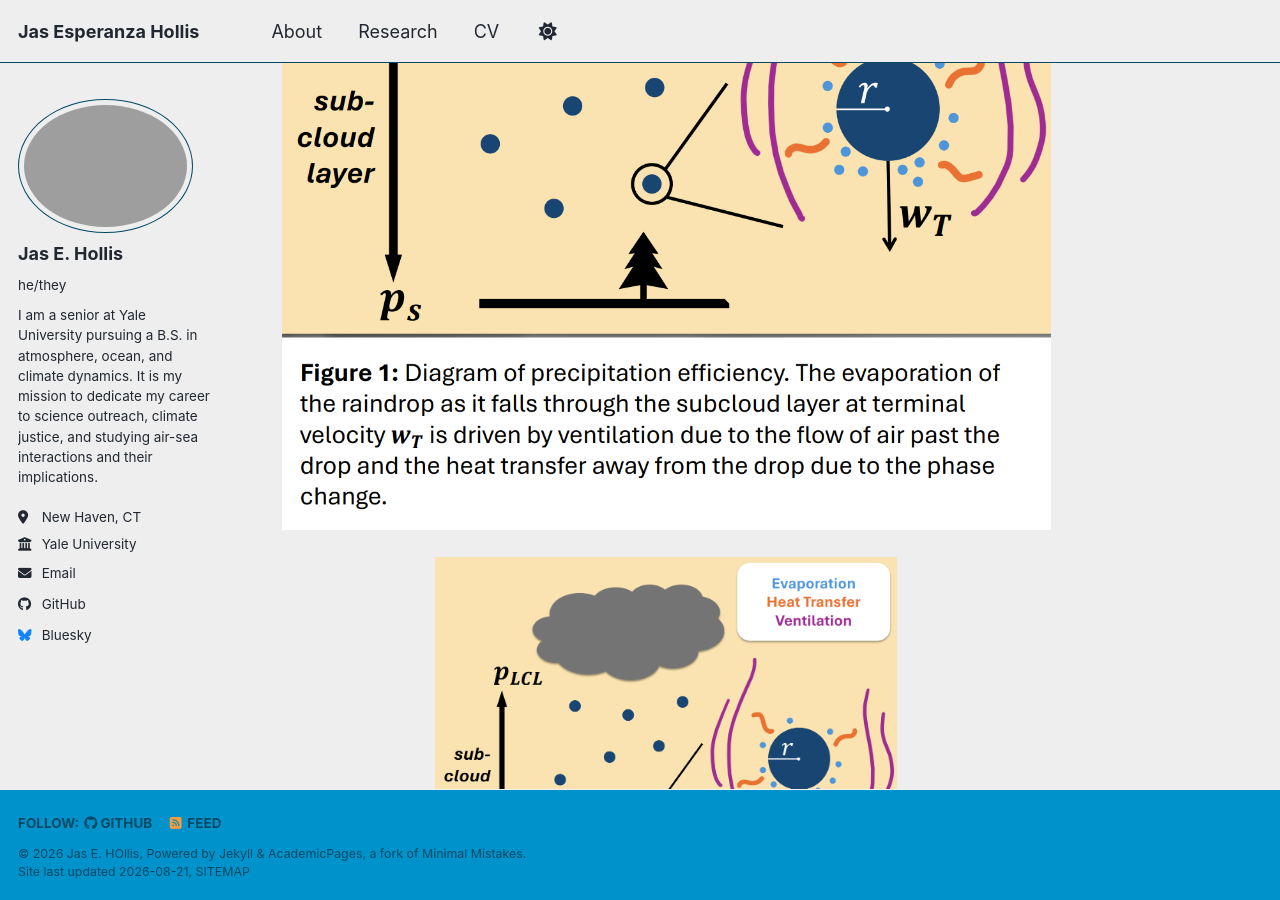
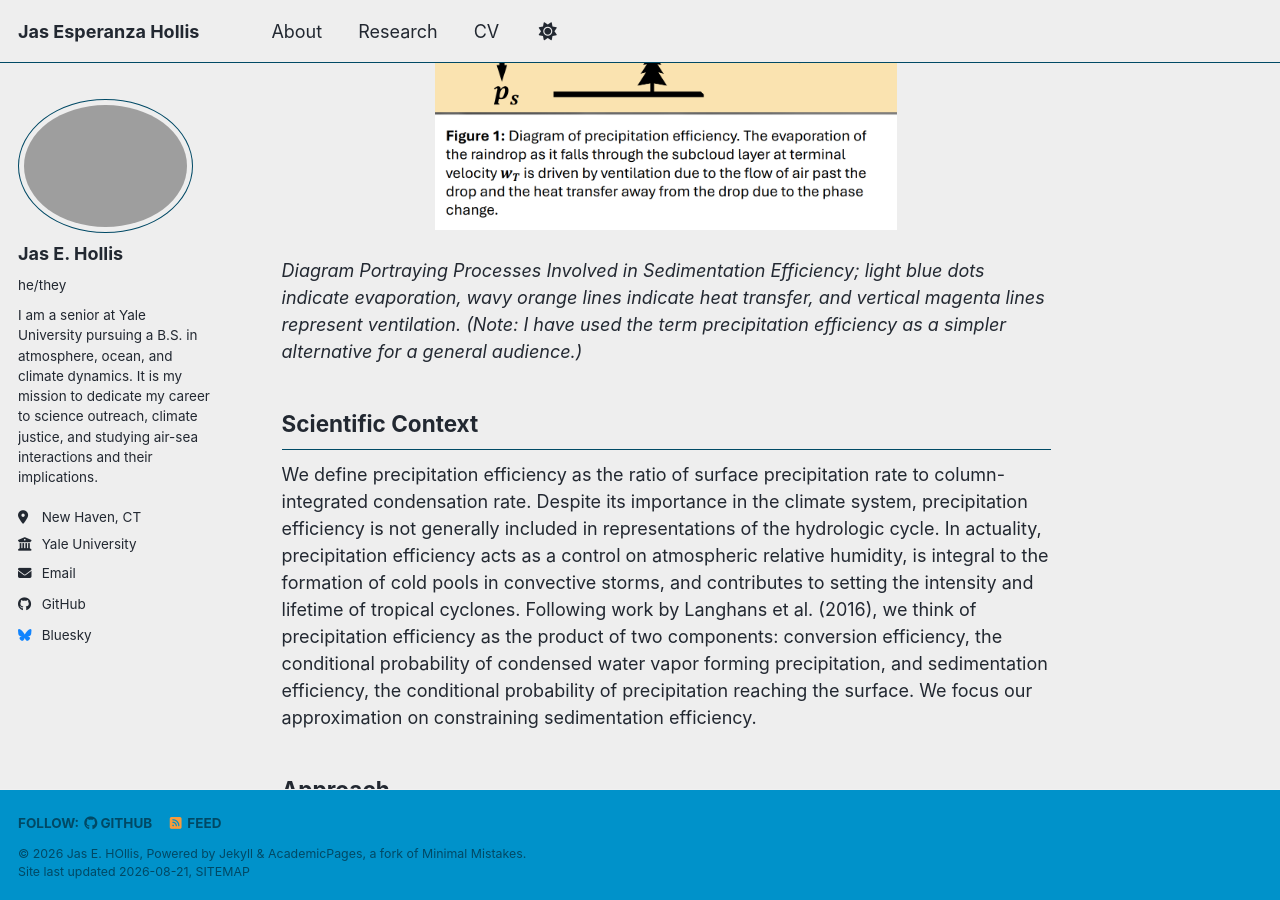
Before and after one commit to jas-hollis/jas-hollis.github.io, a Jekyll site: the page built from _portfolio/sedimentation-efficiency.md, in a window 1280 px wide and 900 px high, scrolled down 704 px. Built offline with Jekyll 4.4.1, drawn with Linux system fonts in a browser that asks for light colours; a style sheet for code colours, icons or effects is not loaded.

Commit message:
Update sedimentation-efficiency.md
adding caption to image

```diff
--- a/_portfolio/sedimentation-efficiency.md
+++ b/_portfolio/sedimentation-efficiency.md
@@ -11,11 +11,10 @@ collection: portfolio
 ## Research Goal
 Derive a simple analytic approximation of sedimentation efficiency for a single raindrop as a function of surface relative humidity, surface air temperature, and the raindrop's radius at the lifted condensation level.
 
-![Diagram of Processes Involved in Sedimentation Efficiency](/images/precipitation_efficiency_diagram.png)
-
 <img src="/images/precipitation_efficiency_diagram.png"
      alt="Diagram of Processes Involved in Sedimentation Efficiency"
      style="width: 60%; height: auto; display: block; margin: 1.5em auto;">
+*Diagram Portraying Processes Involved in Sedimentation Efficiency; light  blue dots indicate evaporation, wavy orange lines indicate heat transfer, and vertical magenta lines represent ventilation. (Note: I have used the term precipitation efficiency as a simpler alternative for a general audience.)*
 
 ## Scientific Context
 We define precipitation efficiency as the ratio of surface precipitation rate to column-integrated condensation rate. Despite its importance in the climate system, precipitation efficiency is not generally included in representations of the hydrologic cycle. In actuality, precipitation efficiency acts as a control on atmospheric relative humidity, is integral to the formation of cold pools in convective storms, and contributes to setting the intensity and lifetime of tropical cyclones. Following work by Langhans et al. (2016), we think of precipitation efficiency as the product of two components: conversion efficiency, the conditional probability of condensed water vapor forming precipitation, and sedimentation efficiency, the conditional probability of precipitation reaching the surface. We focus our approximation on constraining sedimentation efficiency.
```
